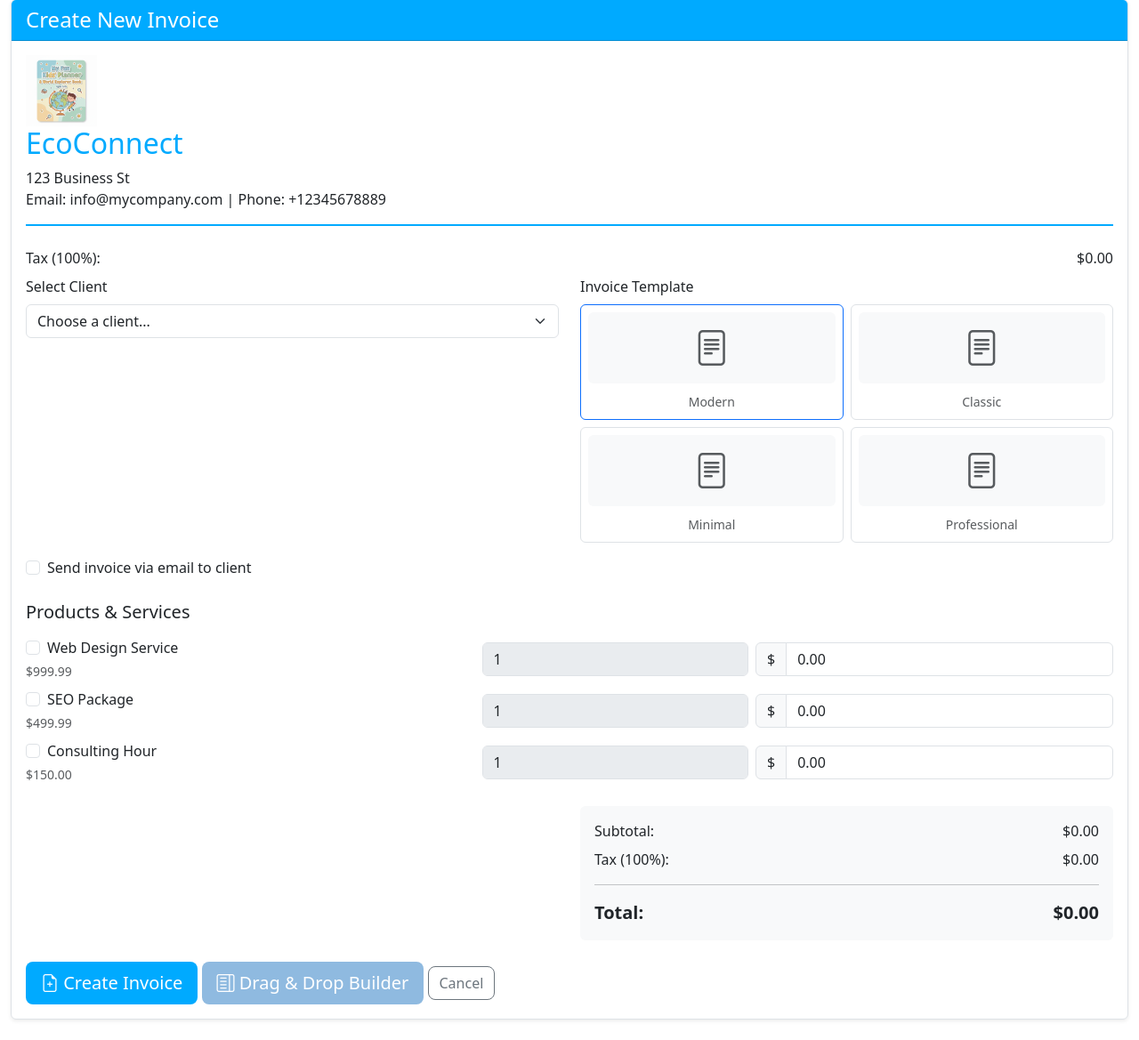
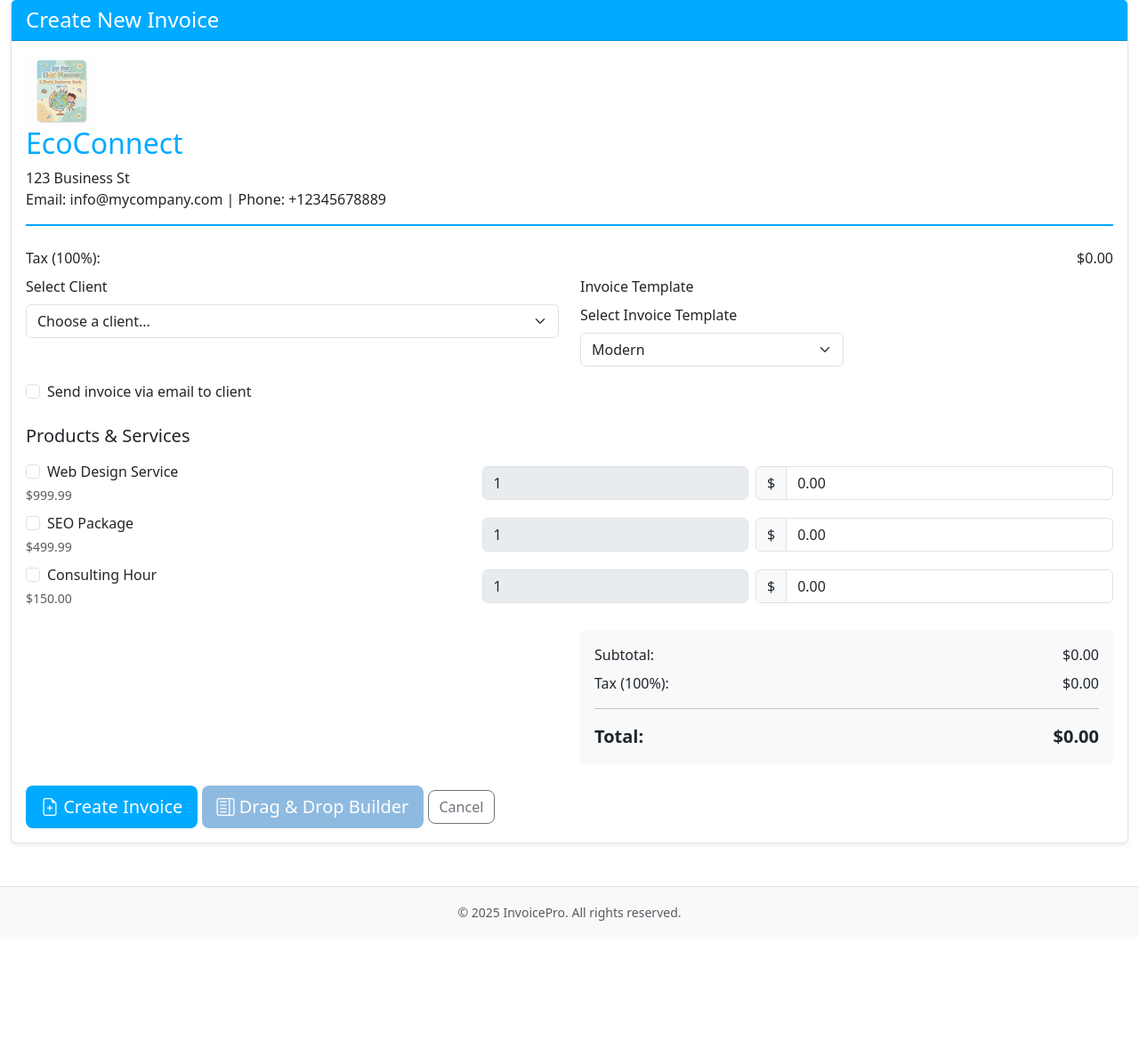
Before and after one commit to GhassenHedhli/smart-invoice-app, a PHP site: page /create_invoice.php in a window 1280 px wide. Shown: the part 87-1256 px from the top of the page at 89% size. After the commit the page ends 1122 px from the top, so only its background shows below. Run offline with PHP 8.4, Linux system fonts and the light colour scheme; the visitor is signed in with stand-in values (Sample User, id 1); data comes from the database, SQL or seed files in the repository; both versions use the stored data as it was after the commit.

Commit message:
final check

```diff
--- a/create_invoice.php
+++ b/create_invoice.php
@@ -20,6 +20,15 @@ $companyAddress = $settings['company_address'] ?? '';
 if (isset($_POST['create'])) {
     $client_id = intval($_POST['client_id']);
     $template_id = intval($_POST['template_id']);
+    if (strpos($template_id_raw, 'std_') === 0) {
+        // Standard template selected
+        $template_type = 'standard';
+        $template_id = $template_id_raw; // keep as string or map later
+    } else {
+        // Custom template from DB
+        $template_type = 'custom';
+        $template_id = intval($template_id_raw);
+    }
     $date = date('Y-m-d');
     $total = 0;
 
@@ -82,13 +91,20 @@ if (isset($_POST['create'])) {
 // Fetch clients and products
 $clients = $conn->query("SELECT * FROM clients")->fetchAll(PDO::FETCH_ASSOC);
 $products = $conn->query("SELECT * FROM products")->fetchAll(PDO::FETCH_ASSOC);
+// User-created templates
+$userTemplates = $conn->query("
+    SELECT id, name
+    FROM invoice_templates
+    ORDER BY created_at DESC
+")->fetchAll(PDO::FETCH_ASSOC);
+
 
 // Invoice templates
-$templates = [
-    ['id' => 1, 'name' => 'Modern', 'preview' => 'modern.jpg'],
-    ['id' => 2, 'name' => 'Classic', 'preview' => 'classic.jpg'],
-    ['id' => 3, 'name' => 'Minimal', 'preview' => 'minimal.jpg'],
-    ['id' => 4, 'name' => 'Professional', 'preview' => 'professional.jpg']
+$standardTemplates = [
+    ['id' => 'std_1', 'name' => 'Modern', 'preview' => 'modern.jpg'],
+    ['id' => 'std_2', 'name' => 'Classic', 'preview' => 'classic.jpg'],
+    ['id' => 'std_3', 'name' => 'Minimal', 'preview' => 'minimal.jpg'],
+    ['id' => 'std_4', 'name' => 'Professional', 'preview' => 'professional.jpg']
 ];
 
 $pageTitle = "Create Invoice";
@@ -141,17 +157,30 @@ include 'header.php';
                         <div class="col-md-6">
                             <label class="form-label">Invoice Template</label>
                             <div class="row g-2">
-                                <?php foreach ($templates as $template): ?>
-                                    <div class="col-6">
-                                        <div class="invoice-template p-2 text-center border rounded" data-template="<?= $template['id'] ?>">
-                                            <div class="template-preview bg-light rounded p-3 mb-2">
-                                                <i class="bi bi-file-text display-6 text-muted"></i>
-                                            </div>
-                                            <small class="text-muted"><?= $template['name'] ?></small>
-                                            <input type="radio" name="template_id" value="<?= $template['id'] ?>" class="d-none" <?= $template['id'] == 1 ? 'checked' : '' ?>>
-                                        </div>
-                                    </div>
-                                <?php endforeach; ?>
+                                <div class="col-md-6">
+                                <label class="form-label">Select Invoice Template</label>
+                                <select name="template_id" class="form-select" required>
+                                    <optgroup label="Standard Templates">
+                                    <?php foreach ($standardTemplates as $t): ?>
+                                        <option value="<?= $t['id'] ?>">
+                                        <?= htmlspecialchars($t['name']) ?>
+                                        </option>
+                                    <?php endforeach; ?>
+                                    </optgroup>
+                                    <optgroup label="My Created Templates">
+                                    <?php if (!empty($userTemplates)): ?>
+                                        <?php foreach ($userTemplates as $t): ?>
+                                        <option value="<?= $t['id'] ?>">
+                                            <?= htmlspecialchars($t['name']) ?>
+                                        </option>
+                                        <?php endforeach; ?>
+                                    <?php else: ?>
+                                        <option disabled>(No custom templates yet)</option>
+                                    <?php endif; ?>
+                                    </optgroup>
+                                </select>
+                                </div>
+
                             </div>
                         </div>
                     </div>
--- a/index.php
+++ b/index.php
@@ -1,4 +1,5 @@
 <?php
+//index.php
 header("Location: dashboard.php");
 exit;
 ?>
--- a/save_invoice_template.php
+++ b/save_invoice_template.php
@@ -19,7 +19,7 @@ if ($_SERVER['REQUEST_METHOD'] === 'POST') {
         $stmt = $conn->prepare("
             INSERT INTO invoice_templates
             (name, template_data, client_id, created_at)
-            VALUES (:name, :template_data, :client_id, NOW())
+            VALUES (:name, :template_data, :client_id, CURRENT_TIMESTAMP)
         ");
 
         $stmt->execute([
```
Also changed, not shown: database.sqlite.
